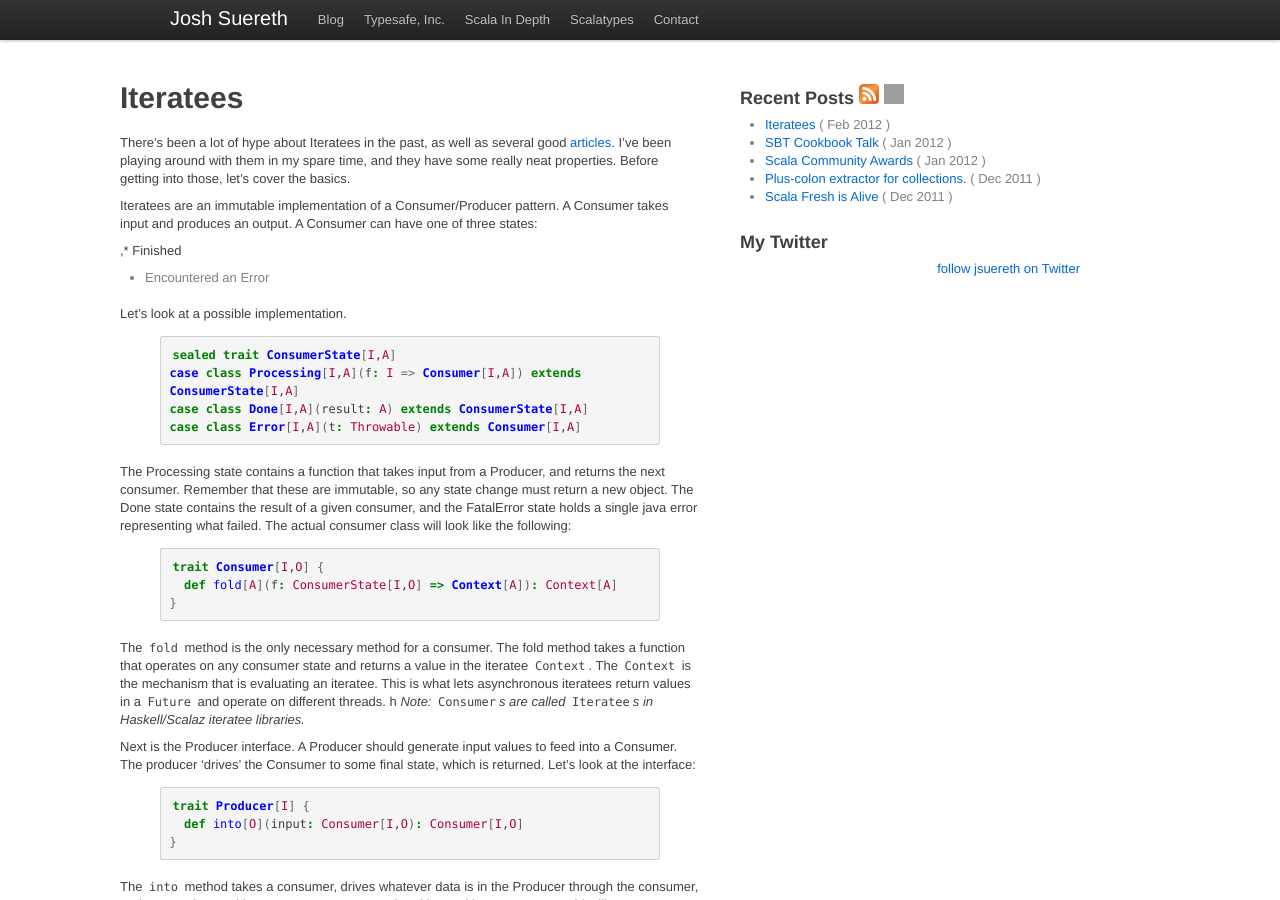
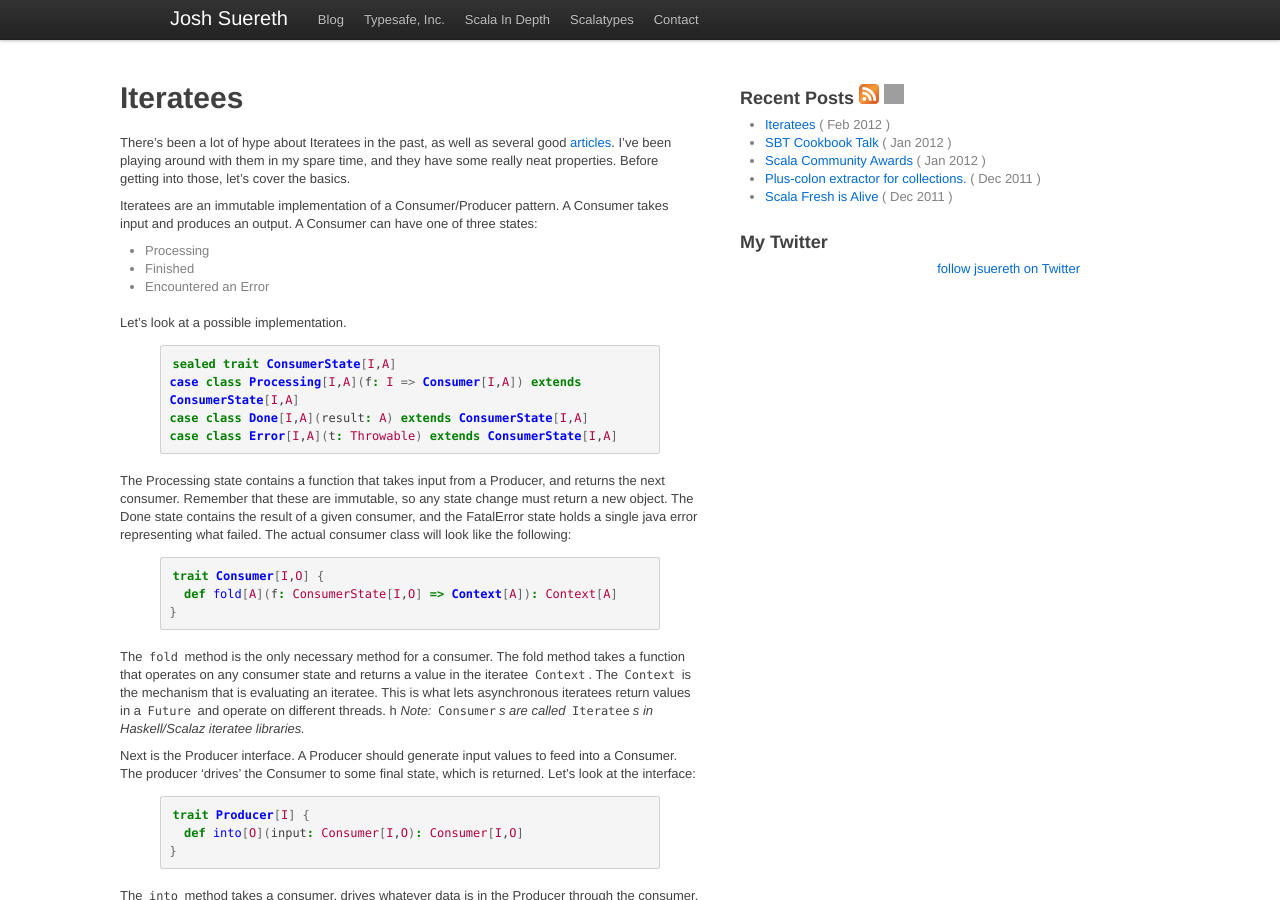
Before and after one commit to jsuereth/jsuereth.github.com, a Jekyll site: the page built from _posts/scala/2012-02-29-iteratees.md, in a window 1280 px wide and 900 px high. Built offline with Jekyll 4.4.1, drawn with Linux system fonts in a browser that asks for light colours; comment, search, counter and statistics services are not loaded; grey boxes are pictures that could not be loaded.

Commit message:
Fixed typos in post

```diff
--- a/_posts/scala/2012-02-29-iteratees.md
+++ b/_posts/scala/2012-02-29-iteratees.md
@@ -9,7 +9,8 @@ There's been a lot of hype about Iteratees in the past, as well as several good
 
 Iteratees are an immutable implementation of a Consumer/Producer pattern.  A Consumer takes input and produces an output. A Consumer can have one of three states:
 
-,* Finished
+* Processing
+* Finished
 * Encountered an Error
 
 Let's look at a possible implementation.
@@ -18,7 +19,7 @@ Let's look at a possible implementation.
 sealed trait ConsumerState[I,A]
 case class Processing[I,A](f: I => Consumer[I,A]) extends ConsumerState[I,A]
 case class Done[I,A](result: A) extends ConsumerState[I,A]
-case class Error[I,A](t: Throwable) extends Consumer[I,A]
+case class Error[I,A](t: Throwable) extends ConsumerState[I,A]
 {% endhighlight %}
 
 The Processing state contains a function that takes input from a Producer, and returns the next consumer.  Remember that these are immutable, so any state change must return a new object.  The Done state contains the result of a given consumer, and the FatalError state holds a single java error representing what failed.  The actual consumer class will look like the following:
```
